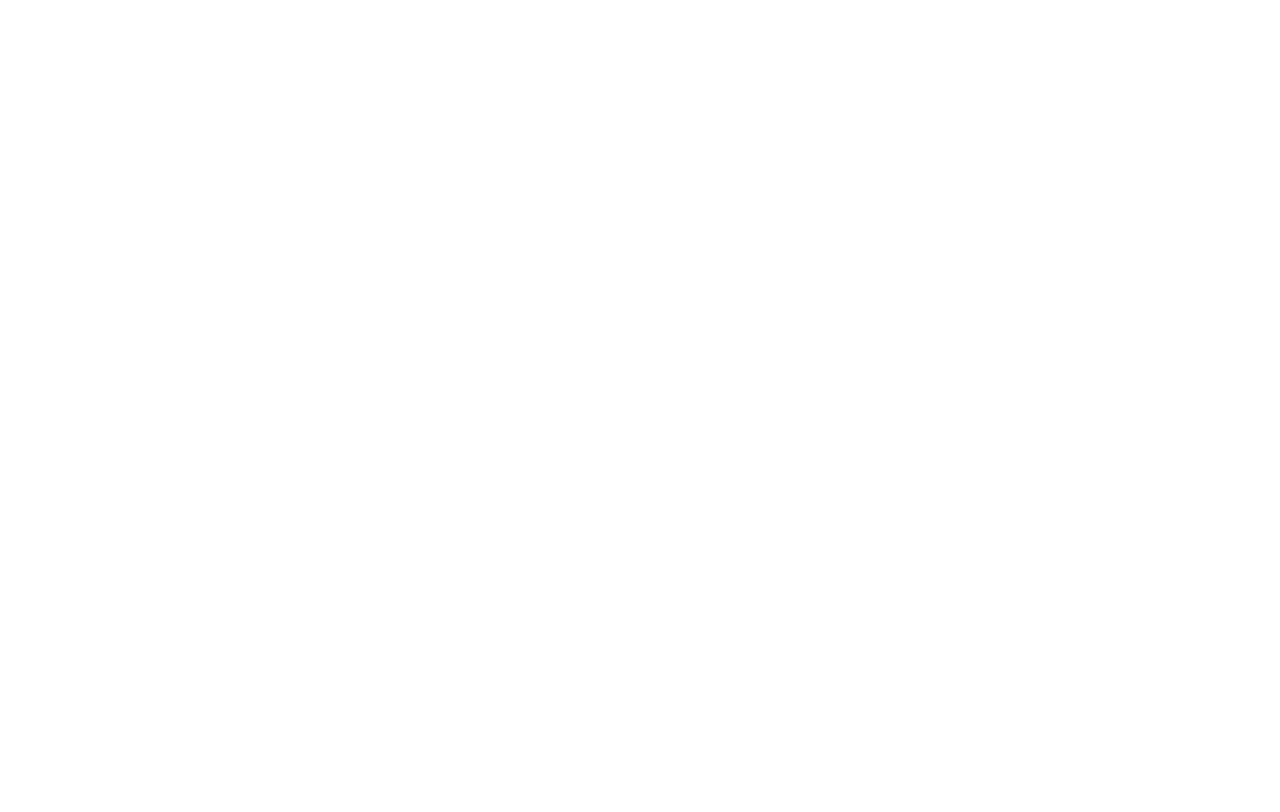
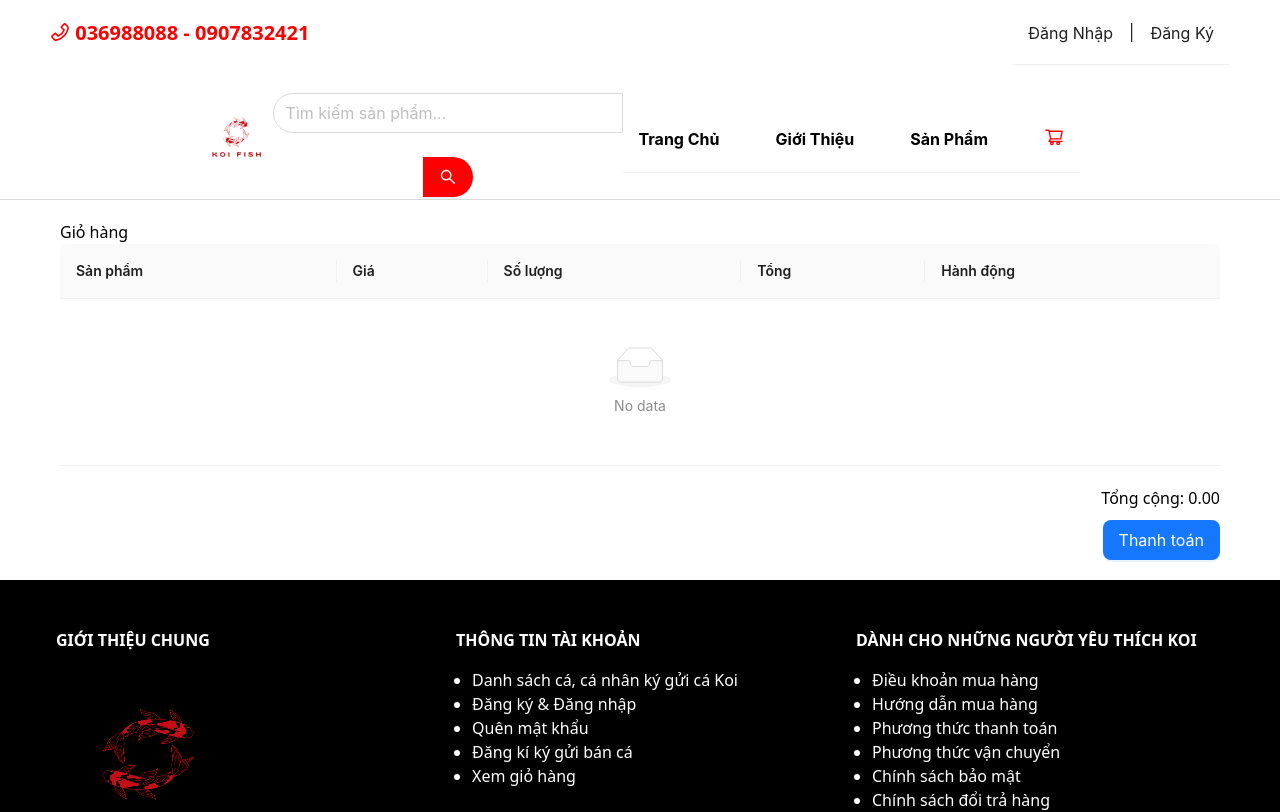
Before and after one commit to manh4702/Koi-Farm-Shop-FE, a React (Vite) app: page /cart in a window 1280 px wide. Before the commit this address had no page. Shown: the top 812 px of the page. Built offline with nearby package versions, Linux system fonts and the light colour scheme.

Commit message:
createCart

```diff
--- a/src/App.jsx
+++ b/src/App.jsx
@@ -14,6 +14,7 @@
 import AboutPage from "./components/user/pages/AboutPage";
 import ProductPage from "./components/user/pages/ProductPage";
 import ProductDetailPage from "./components/user/pages/ProductDetailPage";
+import CartPage from "./components/user/pages/CartPage";
 
 const App = () => {
   return (
@@ -27,6 +28,7 @@
         <Route path="/about" element={<AboutPage />} />
         <Route path="/products" element={<ProductPage />} />
         <Route path="/products/:id" element={<ProductDetailPage />} />
+        <Route path="/cart" element={<CartPage />} />
         {/* Thêm route chi tiết sản phẩm */}
       </Routes>
     </Router>
--- a/src/components/user/Product/FishCard.jsx
+++ b/src/components/user/Product/FishCard.jsx
@@ -1,6 +1,8 @@
-import React from "react";
+import React, { useEffect, useState } from "react";
 import { Card, Button } from "antd";
 import { useNavigate } from "react-router-dom";
+import { DollarOutlined, ShoppingCartOutlined } from "@ant-design/icons";
+import useCartStore from "../../../store/cartStore";
 const FishCard = ({ fish }) => {
   // const history = useHistory();
 
@@ -8,8 +10,16 @@
   //   history.push(`/products/${fish.id}`);
   // };
   const navigate = useNavigate();
+  const addItem = useCartStore((state) => state.addItem);
+
   const handleViewDetails = () => {
     navigate(`/products/${fish.id}`);
+  };
+
+  const handleAddToCart = (e) => {
+    e.stopPropagation();
+    addItem(fish);
+    message.success("Đã thêm sản phẩm vào giỏ hàng");
   };
 
   return (
@@ -22,6 +32,7 @@
           style={{
             height: "450px",
             objectFit: "initial",
+            width: "100%",
           }}
         />
       }
@@ -31,7 +42,7 @@
         margin: "0 auto",
         position: "relative",
         transition: "transform 0.3s",
-        height: "100%",
+        height: "auto",
       }}
       onClick={handleViewDetails}
       className="fish-card"
@@ -69,41 +80,46 @@
           display: "flex",
           justifyContent: "space-between",
           marginBottom: "-10px",
+          flexDirection: "column", // Chuyển đổi sang cột
+          gap: "10px", //
         }}
       >
         <Button
           type="primary"
           style={{
-            backgroundColor: "#3B82F6",
+            backgroundColor: "red",
+            width: "100%",
+            display: "flex",
+            justifyContent: "center",
+            alignItems: "center",
+          }}
+          onClick={handleAddToCart}
+        >
+          <ShoppingCartOutlined /> Thêm vào giỏ hàng
+        </Button>
+        <Button
+          type="default"
+          style={{
+            width: "100%",
+            display: "flex",
+            justifyContent: "center",
+            alignItems: "center",
+            transition: "border 0.3s",
+            border: "2px solid transparent",
+            color: "black",
+          }}
+          onMouseEnter={(e) => {
+            e.currentTarget.style.border = "2px solid red";
+            e.currentTarget.style.color = "red";
+          }}
+          onMouseLeave={(e) => {
+            e.currentTarget.style.border = "2px solid transparent";
+            e.currentTarget.style.color = "black";
           }}
         >
-          Thêm vào giỏ hàng
+          <DollarOutlined /> Mua ngay
         </Button>
-        <Button type="default">Mua ngay</Button>
       </div>
-      {/* Button "Xem chi tiết" hiển thị khi hover */}
-      {/* <Button
-        type="default"
-        onClick={handleViewDetails}
-        style={{
-          position: "absolute",
-          bottom: "1rem",
-          right: "1rem",
-          opacity: 0,
-          transition: "opacity 0.3s ease",
-          backgroundColor: "#FFFFFF",
-          borderColor: "#3B82F6",
-          color: "#3B82F6",
-        }}
-        className="view-details-button"
-      >
-        Xem chi tiết
-      </Button> */}
-      {/* <style jsx="true">{`
-        .fish-card:hover .view-details-button {
-          opacity: 1;
-        }
-      `}</style> */}
     </Card>
   );
 };
--- a/src/components/user/Shared/Header.jsx
+++ b/src/components/user/Shared/Header.jsx
@@ -1,21 +1,29 @@
 // src/user/Shared/Header.jsx
 import React, { useState } from "react";
 import { Link, useLocation } from "react-router-dom";
-import { Layout, Menu, Space } from "antd";
+import { Badge, Layout, Menu, Space } from "antd";
 import { PhoneOutlined, ShoppingCartOutlined } from "@ant-design/icons";
 import LogoKoi from "../../../assets/LogoKoi.png";
 import Search from "./Search";
+import useCartStore from "../../../store/cartStore";
 
 const { Header: AntHeader } = Layout;
 
 const Header = () => {
   const location = useLocation();
+  // const navigate = useNavigate();
+  const cartItems = useCartStore((state) => state.items);
 
   const getMenuItemStyle = (path) => {
     return location.pathname === path
       ? { fontSize: "16px", fontWeight: "bold", color: "red" } // Style khi đang ở trang đó
       : { fontSize: "16px", fontWeight: "bold", color: "black" }; // Style mặc định
   };
+
+  const cartItemCount = cartItems.reduce(
+    (total, item) => total + item.quantity,
+    0
+  );
 
   return (
     <AntHeader
@@ -91,9 +99,11 @@
               </Link>
             </Menu.Item>
             <Menu.Item key="cart">
-              <Link to="/cart">
-                <ShoppingCartOutlined style={{ fontSize: "20px" }} />
-              </Link>
+              <Badge count={cartItemCount} overflowCount={99}>
+                <Link to="/cart" style={getMenuItemStyle("/cart")}>
+                  <ShoppingCartOutlined style={{ fontSize: "20px" }} />
+                </Link>
+              </Badge>
             </Menu.Item>
           </Space>
         </Menu>
--- /dev/null
+++ b/src/components/user/pages/CartPage.jsx
@@ -0,0 +1,87 @@
+import React from "react";
+import { Table, Button, InputNumber, message } from "antd";
+import { DeleteOutlined } from "@ant-design/icons";
+import useCartStore from "../../../store/cartStore";
+import Header from "../Shared/Header";
+import Footer from "../Shared/Footer";
+
+const CartPage = () => {
+  const { items, removeItem, updateQuantity } = useCartStore();
+
+  const columns = [
+    {
+      title: "Sản phẩm",
+      dataIndex: "name",
+      key: "name",
+      render: (text, record) => (
+        <div style={{ display: "flex", alignItems: "center" }}>
+          <img
+            src={record.image}
+            alt={text}
+            style={{ width: 50, marginRight: 10 }}
+          />
+          {text}
+        </div>
+      ),
+    },
+    {
+      title: "Giá",
+      dataIndex: "price",
+      key: "price",
+    },
+    {
+      title: "Số lượng",
+      key: "quantity",
+      render: (_, record) => (
+        <InputNumber
+          min={1}
+          value={record.quantity}
+          onChange={(value) => updateQuantity(record.id, value)}
+        />
+      ),
+    },
+    {
+      title: "Tổng",
+      key: "total",
+      render: (_, record) => (record.price * record.quantity).toFixed(2),
+    },
+    {
+      title: "Hành động",
+      key: "action",
+      render: (_, record) => (
+        <Button
+          type="text"
+          icon={<DeleteOutlined />}
+          onClick={() => {
+            removeItem(record.id);
+            message.success("Đã xóa sản phẩm khỏi giỏ hàng");
+          }}
+        />
+      ),
+    },
+  ];
+
+  const total = items.reduce(
+    (sum, item) => sum + item.price * item.quantity,
+    0
+  );
+
+  return (
+    <>
+      <Header />
+      <div style={{ maxWidth: 1200, margin: "0 auto", padding: "20px" }}>
+        <h1>Giỏ hàng</h1>
+        <Table columns={columns} dataSource={items} rowKey="id" />
+        <div style={{ textAlign: "right", marginTop: 20 }}>
+          <h2>Tổng cộng: {total.toFixed(2)}</h2>
+          <Button type="primary" size="large" style={{ marginTop: 10 }}>
+            Thanh toán
+          </Button>
+        </div>
+      </div>
+      <Footer />
+    </>
+  );
+};
+
+export default CartPage;
--- /dev/null
+++ b/src/store/cartStore.js
@@ -0,0 +1,29 @@
+import { create } from "zustand";
+
+const useCartStore = create((set) => ({
+  items: [],
+  addItem: (item) =>
+    set((state) => {
+      const existingItem = state.items.find((i) => i.id === item.id);
+      if (existingItem) {
+        return {
+          items: state.items.map((i) =>
+            i.id === item.id ? { ...i, quantity: i.quantity + 1 } : i
+          ),
+        };
+      }
+      return { items: [...state.items, { ...item, quantity: 1 }] };
+    }),
+  removeItem: (id) =>
+    set((state) => ({
+      items: state.items.filter((item) => item.id !== id),
+    })),
+  updateQuantity: (id, quantity) =>
+    set((state) => ({
+      items: state.items.map((item) =>
+        item.id === id ? { ...item, quantity } : item
+      ),
+    })),
+}));
+
+export default useCartStore;
```
